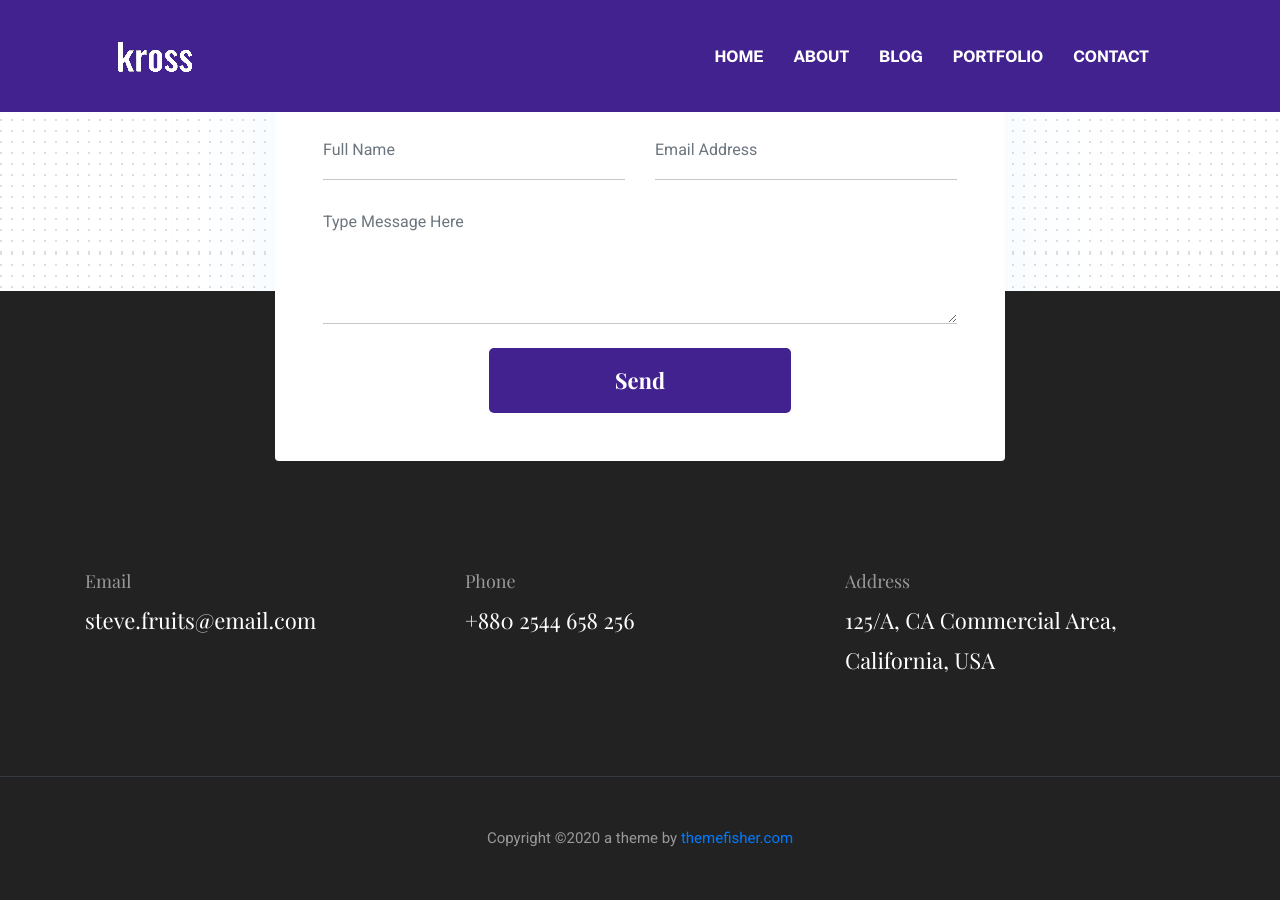
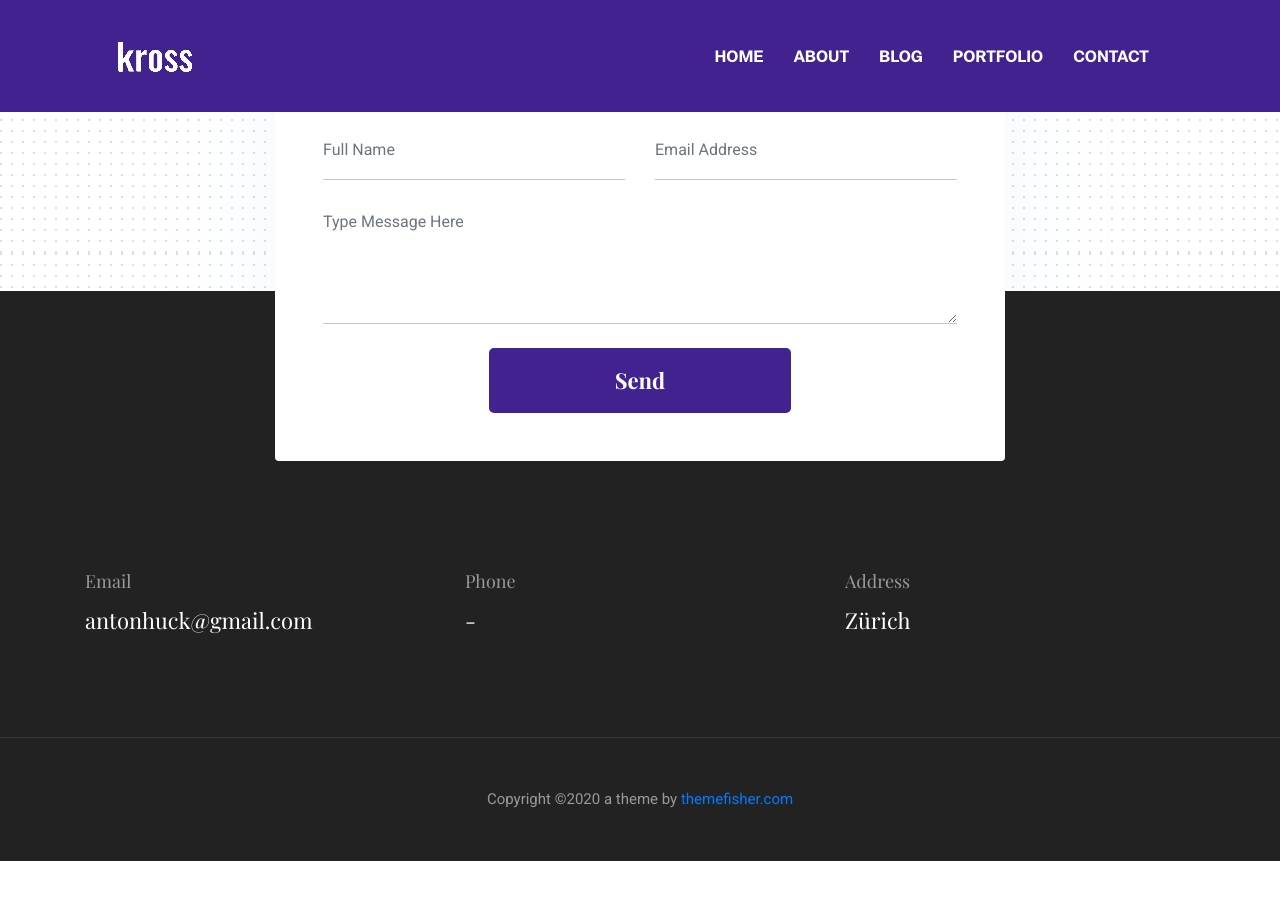
Before and after one commit to anthu/anthu.github.io, a Jekyll site: the page built from _pages/contact.html, in a window 1280 px wide and 900 px high, scrolled down 770 px. Built offline with Jekyll 4.4.1, drawn with Linux system fonts in a browser that asks for light colours; after the commit the page ends 1631 px from its top, so only the background shows below that.

Commit message:
Update Settings

```diff
--- a/_data/settings.yml
+++ b/_data/settings.yml
@@ -1,17 +1,17 @@
 #-------------------------------
 # General Site Settings
 
-title: Kross - Jekyll Portfolio Template
+title: Anton Huck - Website
 logo: logo.png
-email: steve.fruits@email.com
-phone: +880 2544 658 256
-address: 125/A, CA Commercial Area, California, USA
+email: antonhuck@gmail.com
+phone: "-"
+address: Zürich
 
 menu:
-- {name: About, link: '/about/'}
-- {name: Blog, link: '/blog/'}
-- {name: Portfolio, link: '/portfolio/'}
-- {name: Contact, link: '/contact/'}
+- {name: About, link: '/about'}
+- {name: Blog, link: '/blog'}
+- {name: Portfolio, link: '/portfolio'}
+- {name: Contact, link: '/contac'}
 
 
 #-------------------------------
@@ -35,7 +35,7 @@
 # Hero Section
 
 hero:
-  hero-title: Hi! I’m <br> Christoher <br> UX designer
+  hero-title: Hi! I’m <br> Anton Huck <br> Solution Architect
 
 social:
 - {icon: "ti-facebook", link: "#"}
@@ -113,11 +113,8 @@
 
 education-title: Education
 education:
-- {name: Marters in UX Design, date: '2006', organization: 'Masassusets Institute of Technology'}
-- {name: Honours in Fine Arts, date: '2004', organization: 'Harvard University'}
-- {name: Higher Secondary Certificat, date: '2000', organization: 'Cardiff School'}
-- {name: Secondary School Certificate, date: '1998', organization: 'Cardiff School'}
-
+- {name: M.Sc Computer Science, date: '2017', organization: 'Karlsruhe Institute for Technology'}
+- {name: B.Sc Computer Science, date: '2015', organization: 'Karlsruhe Institute for Technology'}
 
 #-------------------------------
 # Services Section
```
